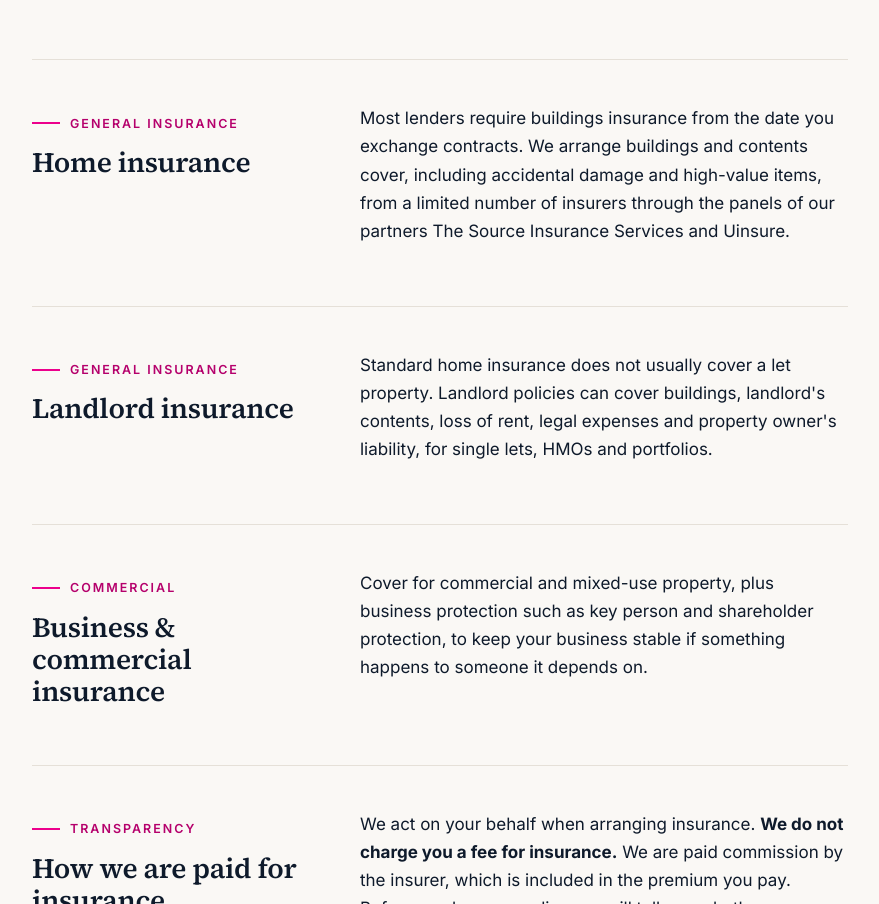
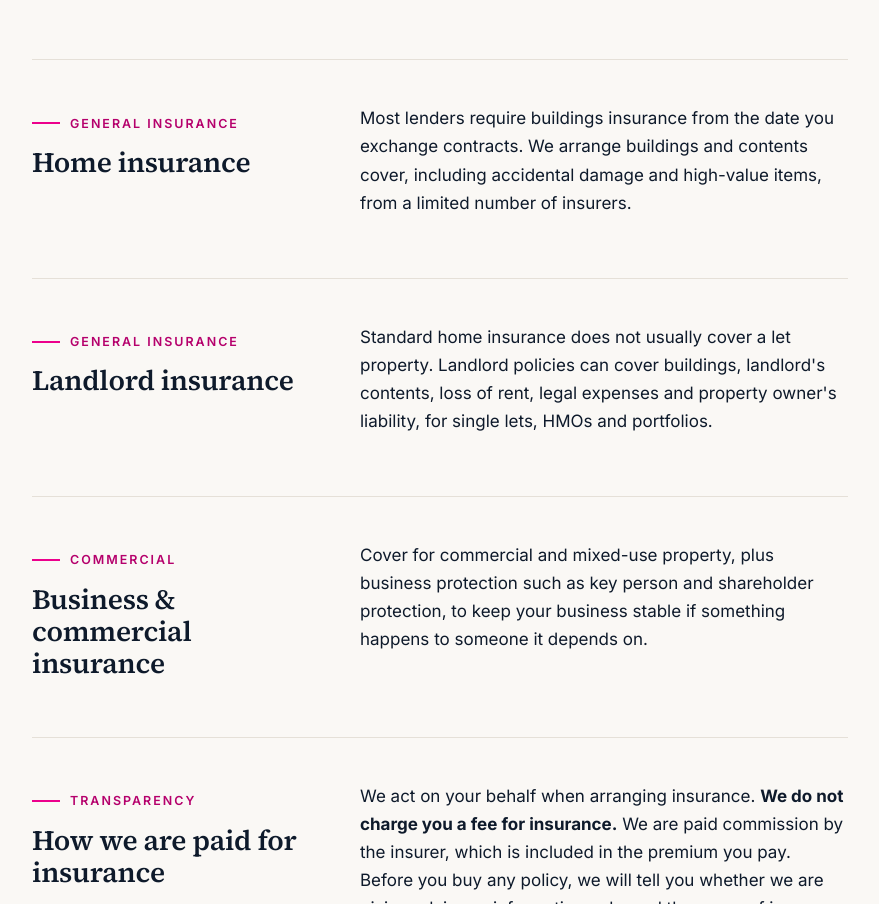
Before and after one commit to siewhui-wq/inca-finance-website, a plain HTML site: page docs/insurance.html in a window 1280 px wide. Shown: the part 1156-2060 px from the top of the page, without its empty margins (348-1227 px from the left). Drawn offline with Linux system fonts and the light colour scheme.

Commit message:
Remove insurer panel names from insurance page
Co-Authored-By: Claude Opus 5.5 <noreply@anthropic.com>
Claude-Session: https://claude.ai/code/session_01LKVhg1kczgLdyrv5YKZsVD

```diff
--- a/docs/insurance.html
+++ b/docs/insurance.html
@@ -72,7 +72,7 @@
       <article class="service" id="home">
         <div><span class="eyebrow">General insurance</span><h2>Home insurance</h2></div>
         <div>
-          <p>Most lenders require buildings insurance from the date you exchange contracts. We arrange buildings and contents cover, including accidental damage and high-value items, from a limited number of insurers through the panels of our partners The Source Insurance Services and Uinsure. </p>
+          <p>Most lenders require buildings insurance from the date you exchange contracts. We arrange buildings and contents cover, including accidental damage and high-value items, from a limited number of insurers.</p>
         </div>
       </article>
       <article class="service" id="landlord">
```
Also changed, not shown: src/pages/insurance.html (+1 -1 lines).
